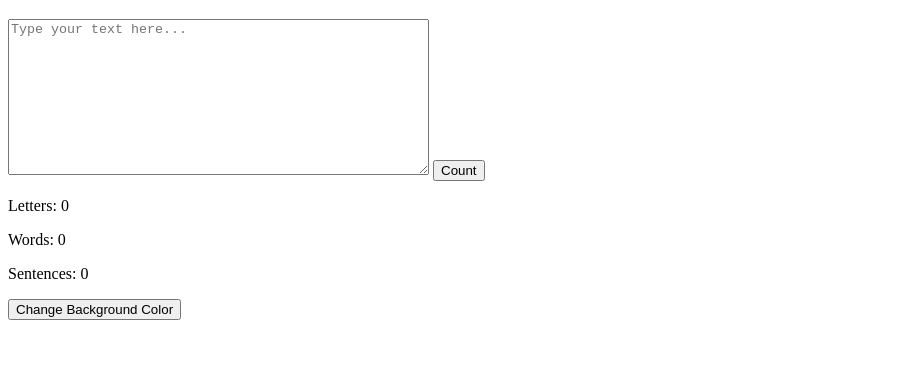
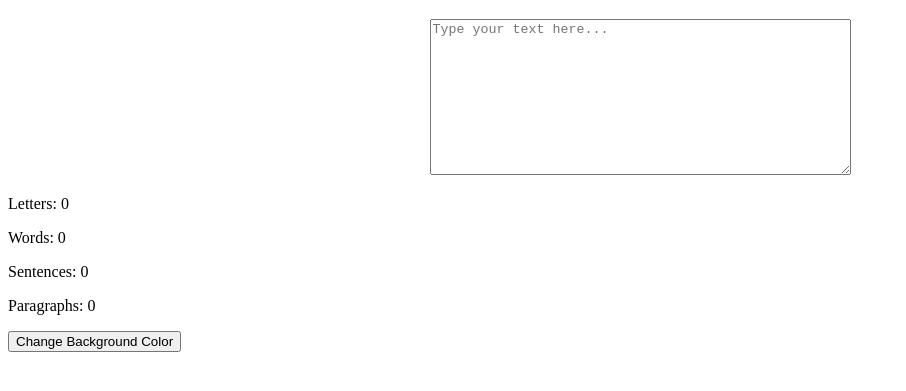
Before and after one commit to MaritsaZ/word-counter-Maritsa-Zardaryan, a plain HTML site: page index.html in a window 1280 px wide. Shown: the part 61-452 px from the top of the page, without its empty margins (0-906 px from the left). Drawn offline with Linux system fonts and the light colour scheme.

Commit message:
updated files

```diff
--- a/index.html
+++ b/index.html
@@ -7,13 +7,14 @@
 </head>
 <body>
     <h1>Word Counter</h1>
-    <textarea id="textInput" rows="10" cols="50" placeholder="Type your text here..."></textarea>
-
-    <button id="countButton">Count</button>
-
-    <p>Letters: <span id="letters">0</span></p>
-    <p>Words: <span id="words">0</span></p>
-    <p>Sentences: <span id="sentences">0</span></p>
+    <div align="center">
+        <textarea id="textInput" rows="10" cols="50" placeholder="Type your text here..."></textarea>
+    </div>
+        <div><p>Letters: <span id="letters">0</span></p>
+        <p>Words: <span id="words">0</span></p>
+        <p>Sentences: <span id="sentences">0</span></p>
+        <p>Paragraphs: <span id="paragraphs">0</span></p>
+        </div>
     <p>
         <button onclick="changeBg()">Change Background Color</button>
     </p>
--- a/wordcounter.js
+++ b/wordcounter.js
@@ -1,15 +1,16 @@
 const textarea = document.getElementById('textInput');// Get the textarea element
-        const lettersSpan = document.getElementById('letters');// Get the span element for letters
-        const wordsSpan = document.getElementById('words');// Get the span element for words
-        const sentencesSpan = document.getElementById('sentences');// Get the span element for sentences
-        const button = document.getElementById('countButton');// Get the button element
-
-         // Remove any spaces(\s) and punctuation
-        button.addEventListener('click', () => {
+const lettersSpan = document.getElementById('letters');// Get the span element for letters
+const wordsSpan = document.getElementById('words');// Get the span element for words
+const sentencesSpan = document.getElementById('sentences');// Get the span element for sentences
+const button = document.getElementById('countButton');// Get the button element
+const paragraphsSpan = document.getElementById('paragraphs');// Get the span element for paragraphs
+paragraphsSpan.textContent = 0;// Initialize the paragraphs count to 0
+// Remove any spaces(\s) and punctuation
+        textarea.addEventListener('input', () => {
         let newText = textarea.value.trim();
         const cleanText = newText.replace(/[\s.,!?]/g, '');// Remove spaces and punctuation from the text, g-flag is used to replace all occurrences
         lettersSpan.textContent = cleanText.length;
-        if (newText === ''){
+        if (newText === ''){// If the trimmed text is empty, set words and sentences count to 0
             wordsSpan.textContent = 0;
             sentencesSpan.textContent = 0;
 
@@ -17,6 +18,7 @@ const textarea = document.getElementById('textInput');// Get the textarea elemen
         else{
             wordsSpan.textContent = newText.split(/\s+/).length;// Split the text by whitespace and count the number of words, if the trimmed text is empty, return 0
             sentencesSpan.textContent = newText.split(/[.!?]+/).filter(s => s.trim() !== '').length;// Split the text by sentence-ending punctuation and count the number of sentences, filtering out any empty sentences
+            paragraphsSpan.textContent = newText.split(/\n{2,}/).filter(p => p.trim() !== '').length;// Split the text by newlines and count the number of paragraphs, filtering out any empty paragraphs
         }
 
     });
```
